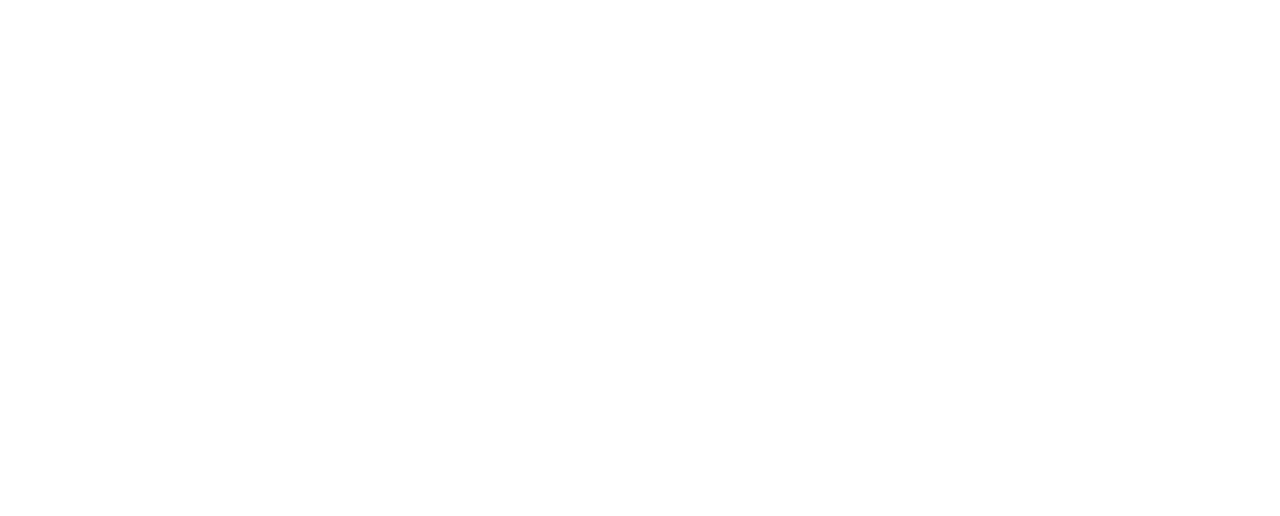
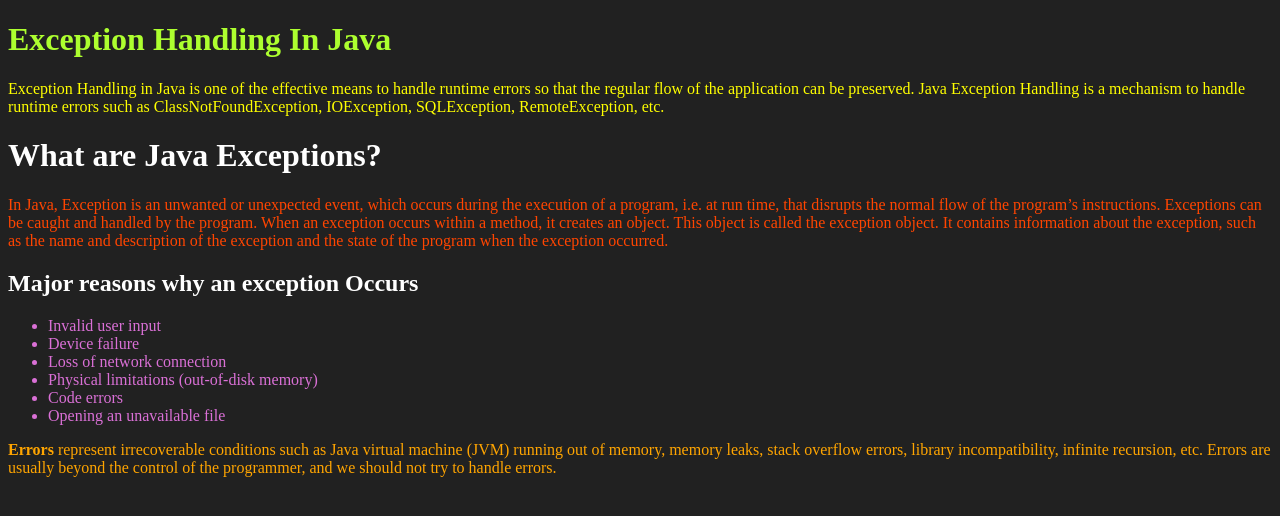
Before and after one commit to abhaypandeyji/webDev-code, a plain HTML site: page CSS/selectors/index.html in a window 1280 px wide. Drawn offline with Linux system fonts and the light colour scheme.

Commit message:
selector done

```diff
--- a/CSS/selectors/index.html
+++ b/CSS/selectors/index.html
@@ -4,8 +4,22 @@
     <meta charset="UTF-8">
     <meta name="viewport" content="width=device-width, initial-scale=1.0">
     <title>Document</title>
+    <link rel="stylesheet" href="style.css">
 </head>
 <body>
-
+    <h1 class="heading1">Exception Handling In Java</h1>
+    <p id="para1">Exception Handling in Java is one of the effective means to handle runtime errors so that the regular flow of the application can be preserved. Java Exception Handling is a mechanism to handle runtime errors such as ClassNotFoundException, IOException, SQLException, RemoteException, etc.</p>
+    <h1>What are Java Exceptions?</h1>
+    <p class="para2">In Java, Exception is an unwanted or unexpected event, which occurs during the execution of a program, i.e. at run time, that disrupts the normal flow of the program’s instructions. Exceptions can be caught and handled by the program. When an exception occurs within a method, it creates an object. This object is called the exception object. It contains information about the exception, such as the name and description of the exception and the state of the program when the exception occurred.</p>
+    <h2>Major reasons why an exception Occurs</h2>
+    <ul>
+        <li>Invalid user input</li>
+        <li>Device failure</li>
+        <li>Loss of network connection</li>
+        <li>Physical limitations (out-of-disk memory)</li>
+        <li>Code errors</li>
+        <li>Opening an unavailable file</li>
+    </ul>
+    <p class="para3"><b>Errors</b> represent irrecoverable conditions such as Java virtual machine (JVM) running out of memory, memory leaks, stack overflow errors, library incompatibility, infinite recursion, etc. Errors are usually beyond the control of the programmer, and we should not try to handle errors.</p>
 </body>
 </html>
--- a/CSS/selectors/style.css
+++ b/CSS/selectors/style.css
@@ -0,0 +1,20 @@
+body{
+    background-color: #212121;
+    color: #fff;
+
+}
+.heading1{
+    color: greenyellow;
+}
+#para1{
+    color: yellow;
+}
+li{
+    color: orchid;
+}
+.para2{
+    color: orangered;
+}
+.para3{
+    color: orange;
+}
```
